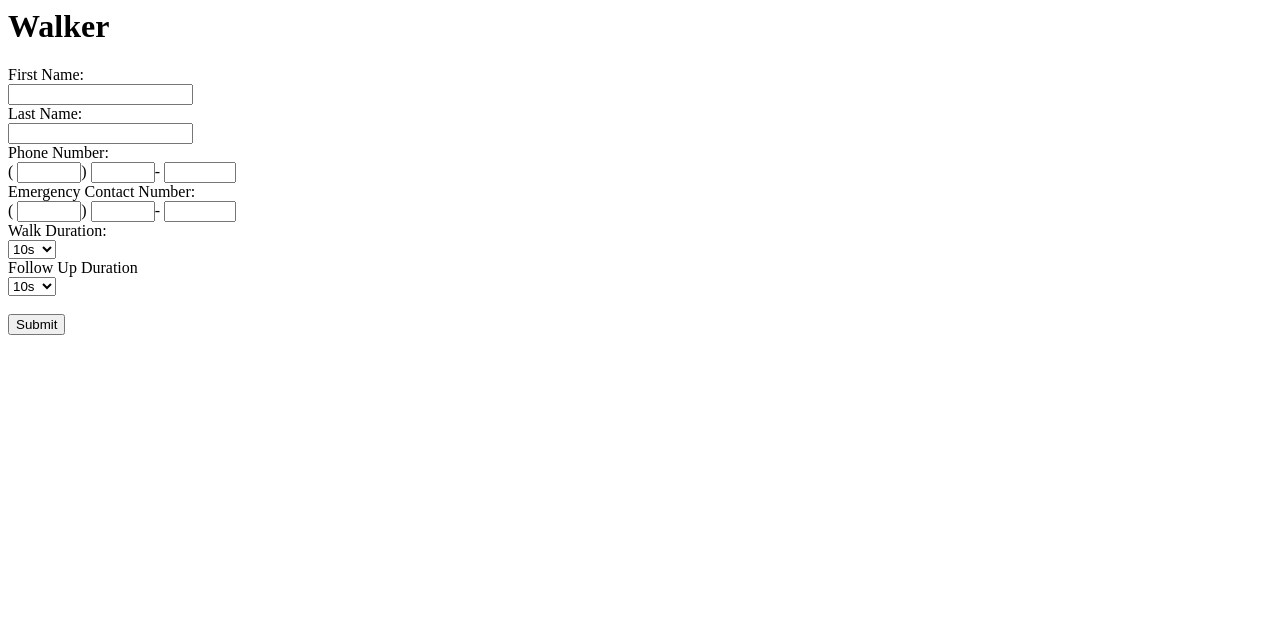
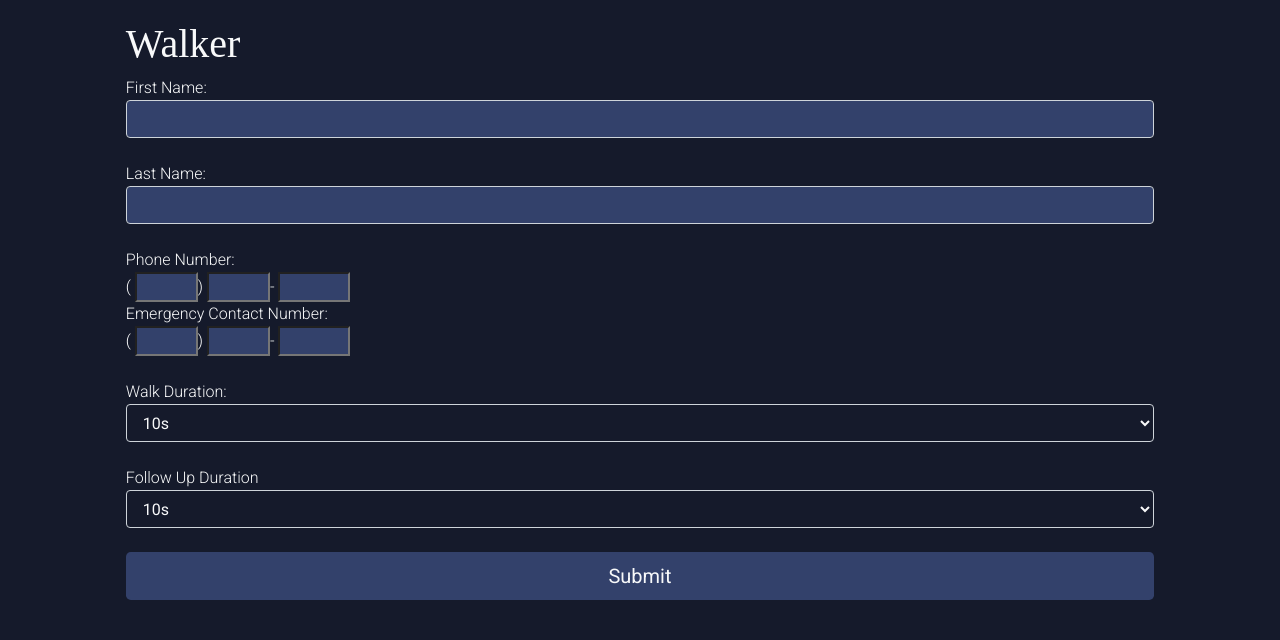
Before and after one commit to nathanielgrossman/Walker, a website: page client/index.html in a window 1280 px wide. Drawn offline with nearby package versions, Linux system fonts and the light colour scheme; a web font is replaced by a local one.

Commit message:
added styling to client

```diff
--- a/client/index.html
+++ b/client/index.html
@@ -3,30 +3,41 @@
 <head>
   <meta charset="UTF-8">
   <title>Walker</title>
+  <link rel="stylesheet" type="text/css" href="./style.css">
+  <link href="https://fonts.googleapis.com/css?family=Inknut+Antiqua:400,500,600,700,800|Roboto:300,400,500" rel="stylesheet">
+  <link rel="stylesheet" href="https://stackpath.bootstrapcdn.com/bootstrap/4.1.1/css/bootstrap.min.css" integrity="sha384-WskhaSGFgHYWDcbwN70/dfYBj47jz9qbsMId/iRN3ewGhXQFZCSftd1LZCfmhktB" crossorigin="anonymous">
+  <meta name="viewport" content="width=device-width, initial-scale=1.0">
 </head>
 
 <body>
-  <h1>Walker</h1>
-  <form id="userinput">
+  <div id="main" class="container-fluid">
+    <div class="row">
+      <div class="col-1"></div>
+      <div class="col-10">
+        <p class="h1 text-light header">Walker</p>
+
+        <form id="userinput" class="text-light">
           First Name:
           <br>
-    <input type="text" name="firstname">
+          <input type="text" name="firstname" class="text-light form-control">
           <br> Last Name:
           <br>
-    <input type="text" name="lastname">
-    <br> Phone Number:
+          <input type="text" name="lastname" class="text-light form-control">
+          <br>
+          Phone Number:
           <br> (
-    <input type="number" name="area" min="0" max="999" maxlength="3">)
-    <input type="number" name="prefix" min="0" max="999" maxlength="3">-
-    <input type="number" name="suffix" min="0" max="9999" maxlength="4">
+          <input type="number" name="area" min="0" max="999" maxlength="3" class="text-light">)
+          <input type="number" name="prefix" min="0" max="999" maxlength="3" class="text-light">-
+          <input type="number" name="suffix" min="0" max="9999" maxlength="4" class="text-light">
           <br> Emergency Contact Number:
           <br> (
-    <input type="number" name="earea" min="0" max="999" maxlength="3">)
-    <input type="number" name="eprefix" min="0" max="999" maxlength="3">-
-    <input type="number" name="esuffix" min="0" max="9999" maxlength="4">
+          <input type="number" name="earea" min="0" max="999" maxlength="3" class="text-light">)
+          <input type="number" name="eprefix" min="0" max="999" maxlength="3" class="text-light">-
+          <input type="number" name="esuffix" min="0" max="9999" maxlength="4" class="text-light">
+          <br>
           <br> Walk Duration:
           <br>
-    <select name="dur">
+          <select name="dur" class="text-light form-control">
             <option value="10000">10s</option>
             <option value="30000">30s</option>
             <option value="60000">1m</option>
@@ -35,7 +46,7 @@
           </select>
           <br> Follow Up Duration
           <br>
-    <select name="followup">
+          <select name="followup" class="text-light form-control">
             <option value="10000">10s</option>
             <option value="30000">30s</option>
             <option value="60000">1m</option>
@@ -43,33 +54,17 @@
             <option value="600000">10m</option>
           </select>
           <br>
-    <br>
-    <input type="submit" name="submit">
+          <input type="submit" name="submit" class="btn btn-lg btn-block text-light">
         </form>
+      </div>
+      <div class="col-1"></div>
+    </div>
+  </div>
   <div id="root"></div>
+  <script src="script.js"></script>
+  <script src="https://code.jquery.com/jquery-3.3.1.slim.min.js" integrity="sha384-q8i/X+965DzO0rT7abK41JStQIAqVgRVzpbzo5smXKp4YfRvH+8abtTE1Pi6jizo" crossorigin="anonymous"></script>
+  <script src="https://cdnjs.cloudflare.com/ajax/libs/popper.js/1.14.3/umd/popper.min.js" integrity="sha384-ZMP7rVo3mIykV+2+9J3UJ46jBk0WLaUAdn689aCwoqbBJiSnjAK/l8WvCWPIPm49" crossorigin="anonymous"></script>
+  <script src="https://stackpath.bootstrapcdn.com/bootstrap/4.1.1/js/bootstrap.min.js" integrity="sha384-smHYKdLADwkXOn1EmN1qk/HfnUcbVRZyYmZ4qpPea6sjB/pTJ0euyQp0Mk8ck+5T" crossorigin="anonymous"></script>
 </body>
-<script>
-const formToJSON = elements => [].reduce.call(elements, (data, element) => {
-  data[element.name] = element.value;
-  return data;
-}, {});
-
-const handleFormSubmit = event => {
-  event.preventDefault();
-  const data = formToJSON(form.elements);
-  console.log(data);
-  fetch('/createuser', {
-      method: 'post',
-      headers: {
-        'Accept': 'application/json, */*',
-        'Content-Type': 'application/json'
-      },
-      body: JSON.stringify(data)
-    }).then(console.log('done'));
-};
-
-const form = document.getElementById('userinput');
-form.addEventListener('submit', handleFormSubmit);
-</script>
 
 </html>
--- a/client/script.js
+++ b/client/script.js
@@ -1,14 +1,20 @@
 const formToJSON = elements => [].reduce.call(elements, (data, element) => {
-
   data[element.name] = element.value;
   return data;
-
 }, {});
 
 const handleFormSubmit = event => {
   event.preventDefault();
   const data = formToJSON(form.elements);
   console.log(data);
+  fetch('/createuser', {
+      method: 'post',
+      headers: {
+        'Accept': 'application/json, */*',
+        'Content-Type': 'application/json'
+      },
+      body: JSON.stringify(data)
+    }).then(console.log('done'));
 };
 
 const form = document.getElementById('userinput');
--- /dev/null
+++ b/client/style.css
@@ -0,0 +1,28 @@
+body {
+  color: white;
+  font-family: 'Roboto', sans-serif!important;
+  font-weight: 300!important;
+  background-color: #151A2B!important;
+}
+
+.header {
+  font-family: 'Inknut Antiqua', serif!important;
+  font-weight: 600;
+}
+
+input {
+  background-color: #33416B!important;
+}
+
+#main {
+  padding: 20px;
+  /*text-align: center;*/
+}
+
+select {
+	background-color: #151A2B!important;
+}
+
+
+/*font-family: 'Roboto', sans-serif;
+font-family: 'Inknut Antiqua', serif;*/
--- a/index.js
+++ b/index.js
@@ -15,9 +15,11 @@ AWS.config.region = process.env.REGION
 
 const app = express();
 app.use(bodyParser());
+app.use(express.static('client')
+)
 
 app.get('/', (req, res) => {
-  res.sendFile(__dirname + '/client/index.html');
+  console.log('requesting root');
 });
 
 app.get('/test',
--- a/server/twilioKeywords.js
+++ b/server/twilioKeywords.js
@@ -3,7 +3,9 @@ const twilioKeywords = {
   starters: [
     'omw',
     'onmyway!',
-    'leaving'
+    'onmyway',
+    'leaving',
+    'cominghome'
   ],
 
   stops: [
```
Lines whose indentation alone changed are shown as unchanged.
